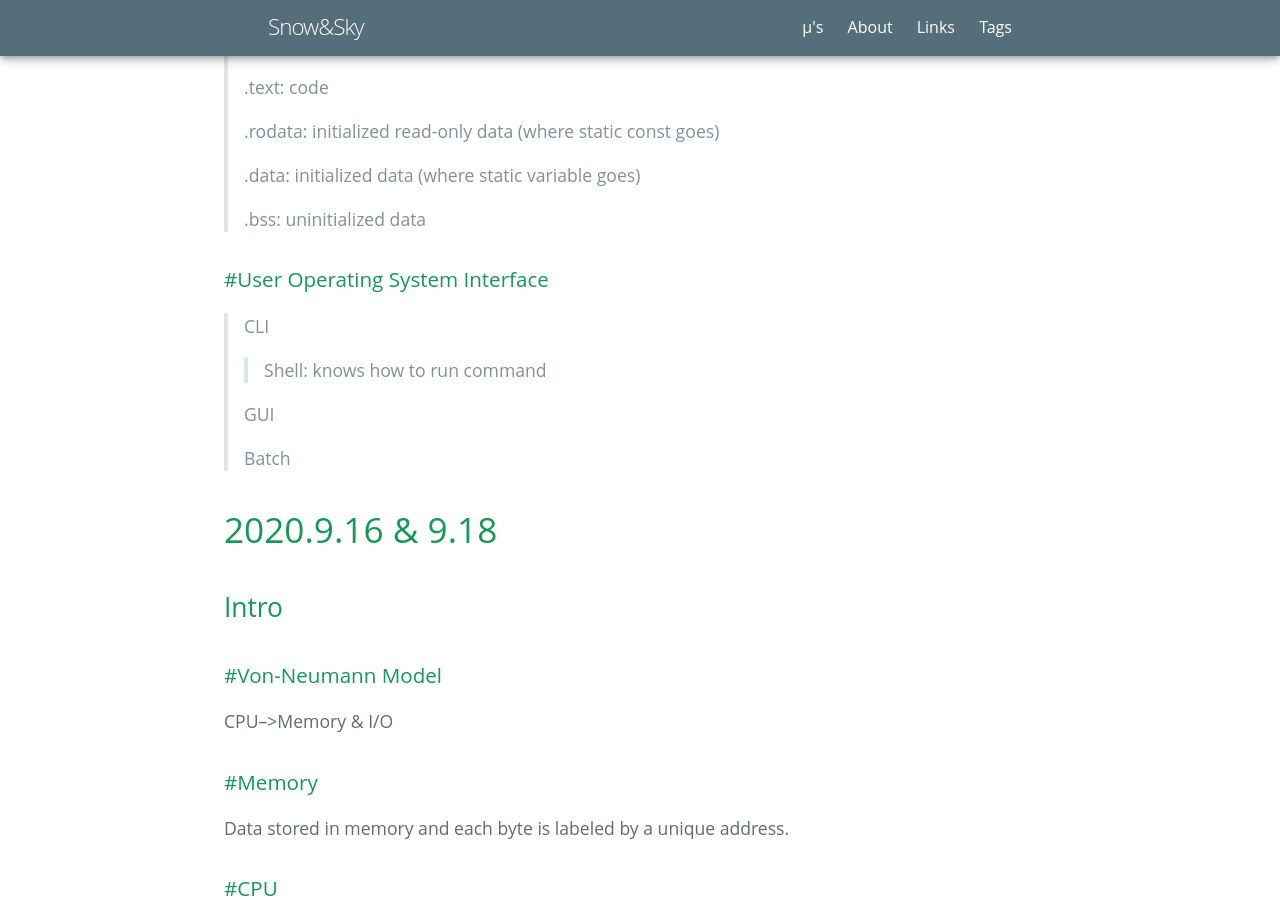
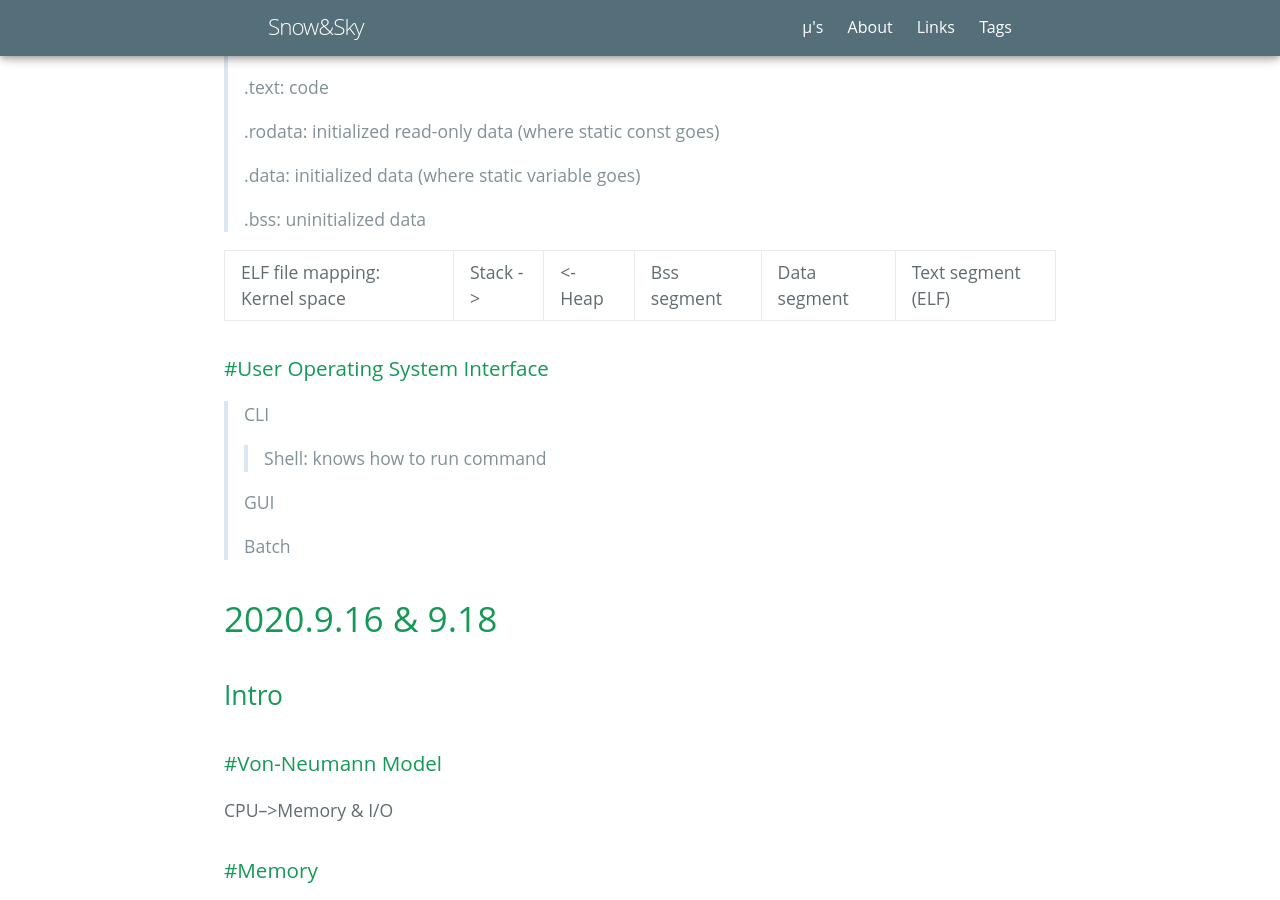
Before and after one commit to NishikinoSky/NishikinoSky.github.io, a Jekyll site: the page built from _posts/2020-10-16-Operating-System.md, in a window 1280 px wide and 900 px high, scrolled down 2840 px. Built offline with Jekyll 4.4.1, drawn with Linux system fonts in a browser that asks for light colours; some web fonts are replaced.

Commit message:
Update 2020-10-16-Operating-System.md

```diff
--- a/_posts/2020-10-16-Operating-System.md
+++ b/_posts/2020-10-16-Operating-System.md
@@ -11,6 +11,7 @@ stickie: false
 # 2020.9.27 & 9.30
 
 ## OS Structures
+
 
 
 
@@ -99,6 +100,7 @@ ELF includes ELF header, Program header table, .text, .rodata, .data, .bass, Sec
 >
 > .bss: uninitialized data
 
+ELF file mapping: Kernel space | Stack -> | <- Heap | Bss segment | Data segment | Text segment (ELF)
 
 
 ### #User Operating System Interface
```
